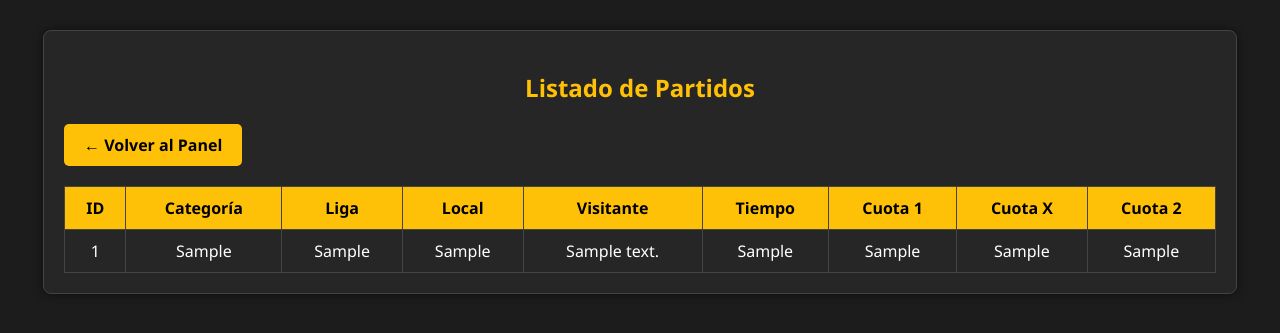
After one commit to StevSAS/ProyectoMC, a Flask app: page /admin/partidos in a window 1280 px wide. The commit adds this page. Shown: the top 333 px of the page. Run offline with Flask 3, Linux system fonts and the light colour scheme; tables that the repository leaves empty or names only in its code hold one stand-in row (values such as "Sample post"); some libraries are stand-ins or nearby versions.

Commit message:
version 5.0

```diff
--- a/app.py
+++ b/app.py
@@ -6,8 +6,8 @@ app = Flask(__name__)
 
 # --- CONFIGURACIÓN MYSQL (XAMPP) ---
 app.config['MYSQL_HOST'] = 'localhost'
-app.config['MYSQL_USER'] = 'root'
-app.config['MYSQL_PASSWORD'] = ''
+app.config['MYSQL_USER'] = 'Stev'
+app.config['MYSQL_PASSWORD'] = '12345'
 app.config['MYSQL_DB'] = 'apuesta'
 mysql = MySQL(app)
 
@@ -239,5 +239,34 @@ def mis_apuestas():
                            nombre=session['nombre'],
                            saldo=session['saldo'])
 
+# ==========================================
+# ADMIN
+# ==========================================
+
+@app.route('/admin')
+def admin():
+    return render_template('admin.html')
+
+
+@app.route('/admin/usuarios')
+def admin_usuarios():
+    cur = mysql.connection.cursor()
+    cur.execute("SELECT id_usuario, nombre, apellido, email, contraseña, fecha_registro, saldo FROM usuarios")
+    columnas = [desc[0] for desc in cur.description]
+    usuarios = [dict(zip(columnas, row)) for row in cur.fetchall()]
+    cur.close()
+    return render_template('usuarios.html', usuarios=usuarios)
+
+
+@app.route('/admin/partidos')
+def admin_partidos():
+    cur = mysql.connection.cursor()
+    cur.execute("SELECT id, categoria, liga, local, visitante, tiempo, cuota_1, cuota_x, cuota_2 FROM partidos")
+    columnas = [desc[0] for desc in cur.description]
+    partidos = [dict(zip(columnas, row)) for row in cur.fetchall()]
+    cur.close()
+    return render_template('partidos.html', partidos=partidos)
+
+
 if __name__ == '__main__':
     app.run(port=3000, debug=True)
--- /dev/null
+++ b/templates/partidos.html
@@ -0,0 +1,93 @@
+<!DOCTYPE html>
+<html lang="es">
+<head>
+    <meta charset="UTF-8">
+    <title>Admin - Partidos</title>
+    <link rel="stylesheet" href="{{ url_for('static', filename='css/style.css') }}">
+    <style>
+        .container {
+            width: 90%;
+            margin: 30px auto;
+            background-color: #262626;
+            padding: 20px;
+            border-radius: 8px;
+            border: 1px solid #444;
+            box-shadow: 0 0 10px rgba(0,0,0,0.5);
+            color: white;
+        }
+        h2 {
+            color: var(--accent);
+            text-align: center;
+            margin-bottom: 20px;
+        }
+        table {
+            width: 100%;
+            border-collapse: collapse;
+        }
+        th, td {
+            padding: 10px;
+            border: 1px solid #444;
+            text-align: center;
+        }
+        th {
+            background-color: var(--accent);
+            color: black;
+        }
+        tr:nth-child(even) {
+            background-color: #333;
+        }
+        .btn-back {
+            display: inline-block;
+            margin-bottom: 20px;
+            padding: 10px 20px;
+            background: var(--accent);
+            color: black;
+            text-decoration: none;
+            font-weight: bold;
+            border-radius: 5px;
+            transition: 0.3s;
+        }
+        .btn-back:hover {
+            background: #ffca2c;
+        }
+    </style>
+</head>
+<body>
+    <div class="container">
+        <h2>Listado de Partidos</h2>
+        <!-- Botón de regresar -->
+        <a href="{{ url_for('admin') }}" class="btn-back">← Volver al Panel</a>
+
+        <table>
+            <thead>
+                <tr>
+                    <th>ID</th>
+                    <th>Categoría</th>
+                    <th>Liga</th>
+                    <th>Local</th>
+                    <th>Visitante</th>
+                    <th>Tiempo</th>
+                    <th>Cuota 1</th>
+                    <th>Cuota X</th>
+                    <th>Cuota 2</th>
+                </tr>
+            </thead>
+            <tbody>
+                {% for p in partidos %}
+                <tr>
+                    <td>{{ p.id }}</td>
+                    <td>{{ p.categoria }}</td>
+                    <td>{{ p.liga }}</td>
+                    <td>{{ p.local }}</td>
+                    <td>{{ p.visitante }}</td>
+                    <td>{{ p.tiempo }}</td>
+                    <td>{{ p.cuota_1 }}</td>
+                    <td>{{ p.cuota_x }}</td>
+                    <td>{{ p.cuota_2 }}</td>
+                </tr>
+                {% endfor %}
+            </tbody>
+        </table>
+    </div>
+</body>
+</html>
```
Also changed, not shown: templates/admin.html (added, +83 -0 lines), templates/principal.html (+12 -3 lines), templates/usuarios.html (added, +89 -0 lines).
